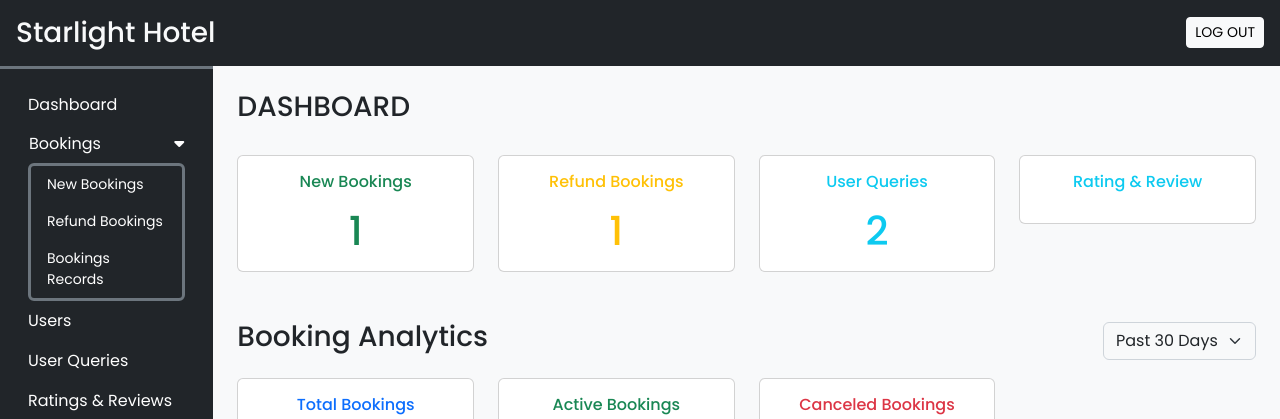
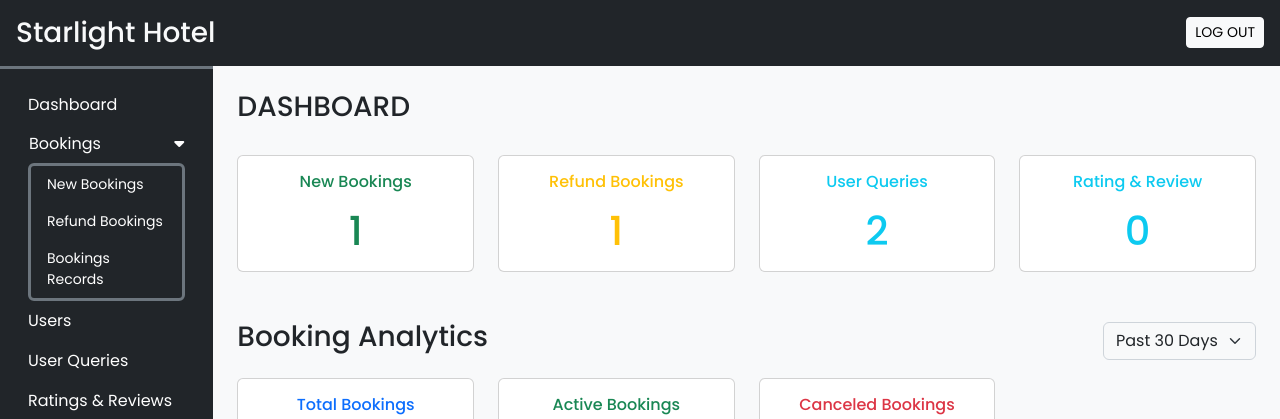
Before and after one commit to thebladiuz/DSY, a PHP site: page /Paytmkit/admin/dashboard.php in a window 1280 px wide. Shown: the top 419 px of the page. Run offline with PHP 8.4, Linux system fonts and the light colour scheme; a user stored in the database is signed in; data comes from the database, SQL or seed files in the repository; data that the repository does not hold is empty.

Commit message:
Update dashboard.php

```diff
--- a/Frontend/admin/dashboard.php
+++ b/Frontend/admin/dashboard.php
@@ -28,7 +28,7 @@ require('../admin/inc/essentials.php');
         FROM  `user_queries` WHERE `seen`=0"));
 
         $unread_reviews= mysqli_fetch_assoc(mysqli_query($con, "SELECT COUNT(sr_no) AS `count`
-        //FROM  `rating_review` WHERE `seen`=0"));
+        FROM  `rating_review` WHERE `seen`=0"));
 
         $current_users = mysqli_fetch_assoc(mysqli_query($con, "SELECT
         COUNT(id) AS  `total`,
```
